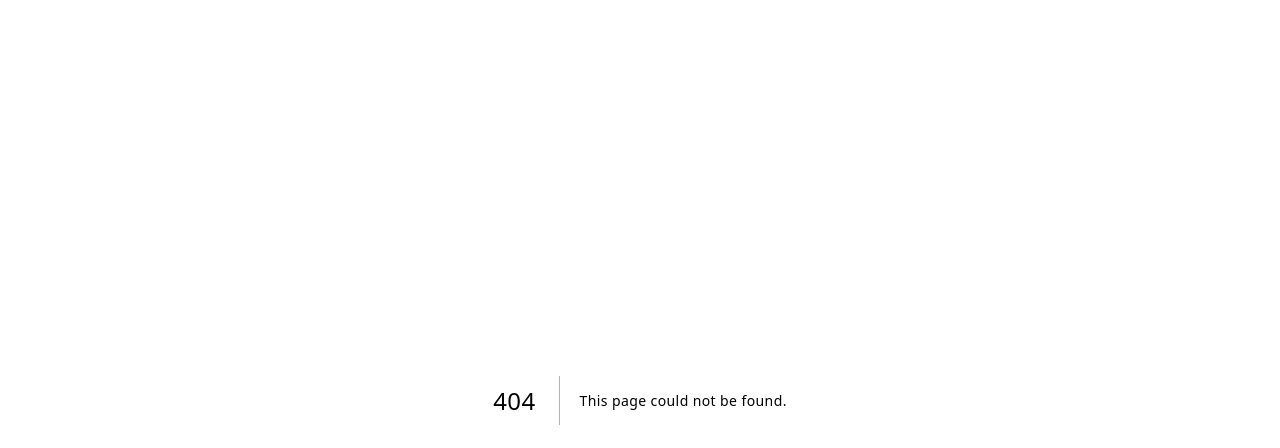
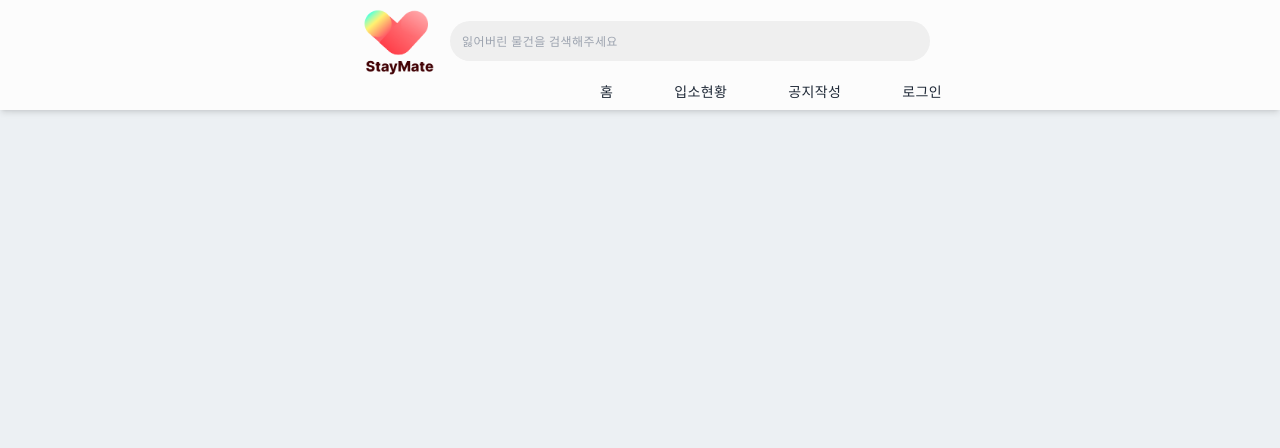
Before and after one commit to Stay-Mate/Stay-mate-client, a Next.js app: page /main in a window 1280 px wide. Before the commit this address had no page. Shown: the top 448 px of the page. Built offline with nearby package versions, Linux system fonts and the light colour scheme.

Commit message:
CHORE : 페이지명 수정

```diff
--- /dev/null
+++ b/components/Allenter/index.tsx
@@ -0,0 +1,5 @@
+import React from "react";
+
+export const Allenter = () => {
+  return <div>Allenter</div>;
+};
--- a/components/LostPost/LostpostForm.tsx
+++ b/components/LostPost/NoticepostForm.tsx
@@ -9,8 +9,7 @@ import NavBar from "../NavBar";
 import { useRouter } from "next/router";
 import { PostType } from "@/types/post.type";
 
-const LostpostForm = () => {
-
+const NoticepostForm = () => {
   const [post, setPost] = useState<PostType>({
     post_id: "",
     user_id: "",
@@ -112,10 +111,6 @@ const LostpostForm = () => {
             }
           />
           <br />
-          <div className="w-[800px] h-[300px] bg-[#F6EBEB] ml-10 mt-4 pt-[120px] pl-[300px]">
-            <input type="file" accept="image/*" onChange={handleImgChange} />
-          </div>
-          {/* {error && <p style={{ color: "red" }}>{error}</p>} */}
           <div className="w-[210px] h-[40px] mt-[60px] ml-[330px] flex justify-between">
             <button
               className="w-[100px] h-full bg-[#FFB4B4] text-[#fff]"
@@ -136,4 +131,4 @@ const LostpostForm = () => {
   );
 };
 
-export default LostpostForm;
+export default NoticepostForm;
--- a/components/Main/index.tsx
+++ b/components/Main/index.tsx
@@ -1,14 +1,9 @@
 import React from "react";
-import Image from "next/image";
-import { LostpostList } from "../LostPost/LostpostList";
-import { Profile } from "../Profile";
 
 const Main = () => {
   return (
     <div className="">
       <div className="flex pt-[130px] pl-[200px]">
-        {/* <LostpostList /> */}
-        <Profile />
       </div>
     </div>
   );
--- a/components/NavBar/index.tsx
+++ b/components/NavBar/index.tsx
@@ -7,18 +7,33 @@ const NavBar = () => {
   const [nav, setNav] = useState(false);
 
   return (
-    <nav className="fixed flex flex-col w-full h-[80px] shadow-md z-[100] ease-in-out duration-300 bg-[#FCFCFC]">
-
+    <nav className="fixed flex flex-col  w-full h-[110px] shadow-md z-[100] ease-in-out duration-300 bg-[#FCFCFC]">
       <div className="flex justify-center items-center w-full h-full px-2 2xl:px-16">
         <Link href="/">
           <Image src={navlogo} alt="/" width={100} height={100} />
         </Link>
         <div className="flex">
           <input
-            className="w-[470px] h-[40px] p-3 rounded-3xl outline-none text-xs bg-[#efefef]"
+            className="w-[480px] h-[40px] p-3 rounded-3xl outline-none text-xs bg-[#efefef]"
             placeholder="잃어버린 물건을 검색해주세요"
           />
         </div>
+      </div>
+      <div className="ml-[600px] w-[350px] mb-2">
+        <ul className="flex justify-between m-auto text-sm uppercase">
+          <li className="mr-2 hover:text-[#B2A4FF] cursor-pointer">
+            <Link href="/main">홈</Link>
+          </li>
+          <li className="mr-2 hover:text-[#B2A4FF] cursor-pointer">
+            <Link href="/allenter">입소현황</Link>
+          </li>
+          <li className="mr-2 hover:text-[#B2A4FF] cursor-pointer">
+            <Link href="/noticepost">공지작성</Link>
+          </li>
+          <li className="mr-2 hover:text-[#B2A4FF] cursor-pointer">
+            <Link href="/login">로그인</Link>
+          </li>
+        </ul>
       </div>
 
       {/* 반응형 Nav */}
--- /dev/null
+++ b/pages/allenter.tsx
@@ -0,0 +1,12 @@
+import { Allenter } from "@/components/Allenter";
+import React from "react";
+
+const allenter = () => {
+  return (
+    <div>
+      <Allenter />
+    </div>
+  );
+};
+
+export default allenter;
--- /dev/null
+++ b/pages/main.tsx
@@ -0,0 +1,14 @@
+import Main from "@/components/Main";
+import NavBar from "@/components/NavBar";
+import React from "react";
+
+const main = () => {
+  return (
+    <div>
+      <NavBar />
+      <Main />
+    </div>
+  );
+};
+
+export default main;
--- a/pages/lostpost.tsx
+++ b/pages/noticepost.tsx
@@ -1,4 +1,4 @@
-import LostpostForm from "@/components/LostPost/LostpostForm";
+import LostpostForm from "@/components/LostPost/NoticepostForm";
 import NavBar from "@/components/NavBar";
 import React from "react";
 
```
Lines whose indentation alone changed are shown as unchanged.
